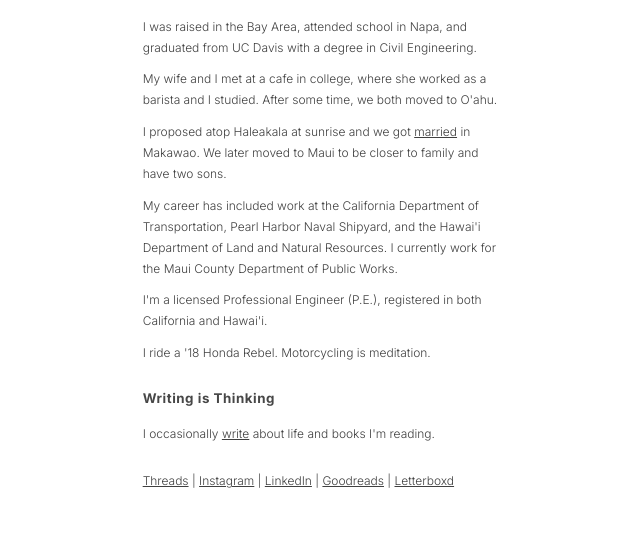
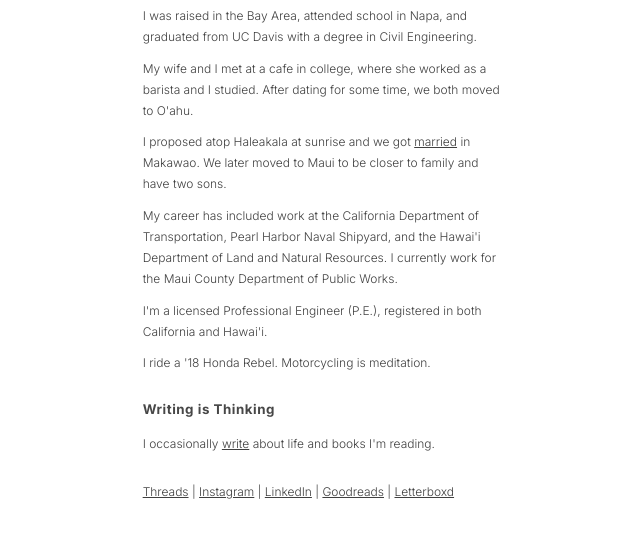
Before and after one commit to johndatiles/johndatiles, a plain HTML site: page index.html in a window 1280 px wide. Shown: the part 240-778 px from the top of the page, without its empty margins (316-956 px from the left). Drawn offline with Linux system fonts and the light colour scheme.

Commit message:
26-06-07

```diff
--- a/index.html
+++ b/index.html
@@ -29,8 +29,8 @@
 								<h1 id="text01" class="style2">John Datiles</h1>
 								<!--<h2 id="text01" class="style4">Father and Husband</h2>-->
 								<p id="text06" class="style1"><span class="p">I was raised in the Bay Area, attended school in Napa, and graduated from UC Davis with a degree in Civil Engineering.</span>
-								<span class="p">My wife and I met at a cafe in college, where she worked as a barista and I studied. After some time, we both moved to O&#39;ahu.</span>
-								<span class="p">I proposed atop Haleakala at sunrise and we got <a href="https://vimeo.com/235084656">married</a> in Makawao. We later moved to Maui to be closer to family and have two sons.</span>
+								<span class="p">My wife and I met at a cafe in college, where she worked as a barista and I studied. After dating for some time, we both moved to O&#39;ahu.</span>
+								<span class="p">I proposed atop Haleakala at sunrise and we got <a href="https://www.youtube.com/watch?v=_wPOEHMcbwA">married</a> in Makawao. We later moved to Maui to be closer to family and have two sons.</span>
 								<span class="p">My career has included work at the California Department of Transportation, Pearl Harbor Naval Shipyard, and the Hawai&#39;i Department of Land and Natural Resources. I currently work for the Maui County Department of Public Works. </span>
 								<span class="p">I&#39;m a licensed Professional Engineer (P.E.), registered in both California and Hawai&#39;i.</span>
 								<span class="p">I ride a &#39;18 Honda Rebel. Motorcycling is meditation.</span>
```
